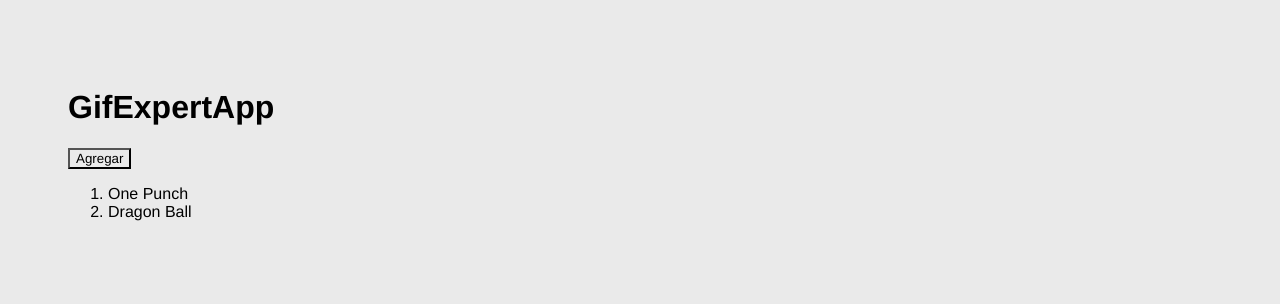
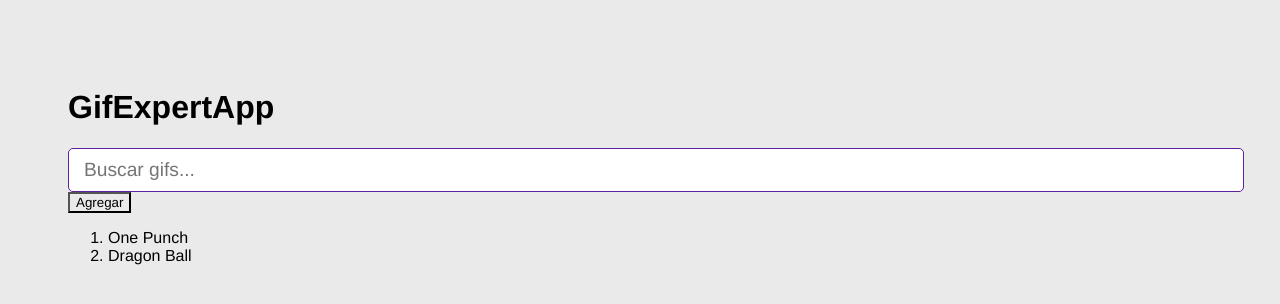
Before and after one commit to AAGuedes/react-gif-app, a React (Vite) app: page / in a window 1280 px wide. Shown: the top 304 px of the page. Built offline with nearby package versions, Linux system fonts and the light colour scheme.

Commit message:
Componente AddCategory

```diff
--- a/src/GifExpertApp.jsx
+++ b/src/GifExpertApp.jsx
@@ -1,4 +1,6 @@
 import React, { useState } from 'react';
+
+import { AddCategory } from './components/AddCategory';
 
 
 export const GifExpertApp = () => {
@@ -16,6 +18,7 @@
             <h1>GifExpertApp</h1>
 
             {/* Input */}
+            <AddCategory />
 
             {/* Gif List */}
             <button onClick={onAddCategory}>Agregar</button>
--- /dev/null
+++ b/src/components/AddCategory.jsx
@@ -0,0 +1,28 @@
+import { useState } from 'react';
+
+
+export const AddCategory = () => {
+
+    const [inputValue, setInputValue] = useState();
+
+    const onInputChange = ({ target }) => {
+        setInputValue(target.value);
+        console.log(target.value)
+    }
+
+    const onSubmit = (event) => {
+        event.preventDefault();
+        console.log(inputValue);
+    }
+
+    return (
+        <form onSubmit={onSubmit}>
+            <input
+                type="text"
+                placeholder="Buscar gifs..."
+                value={inputValue}
+                onChange={onInputChange}
+            />
+        </form>
+    )
+}
```
